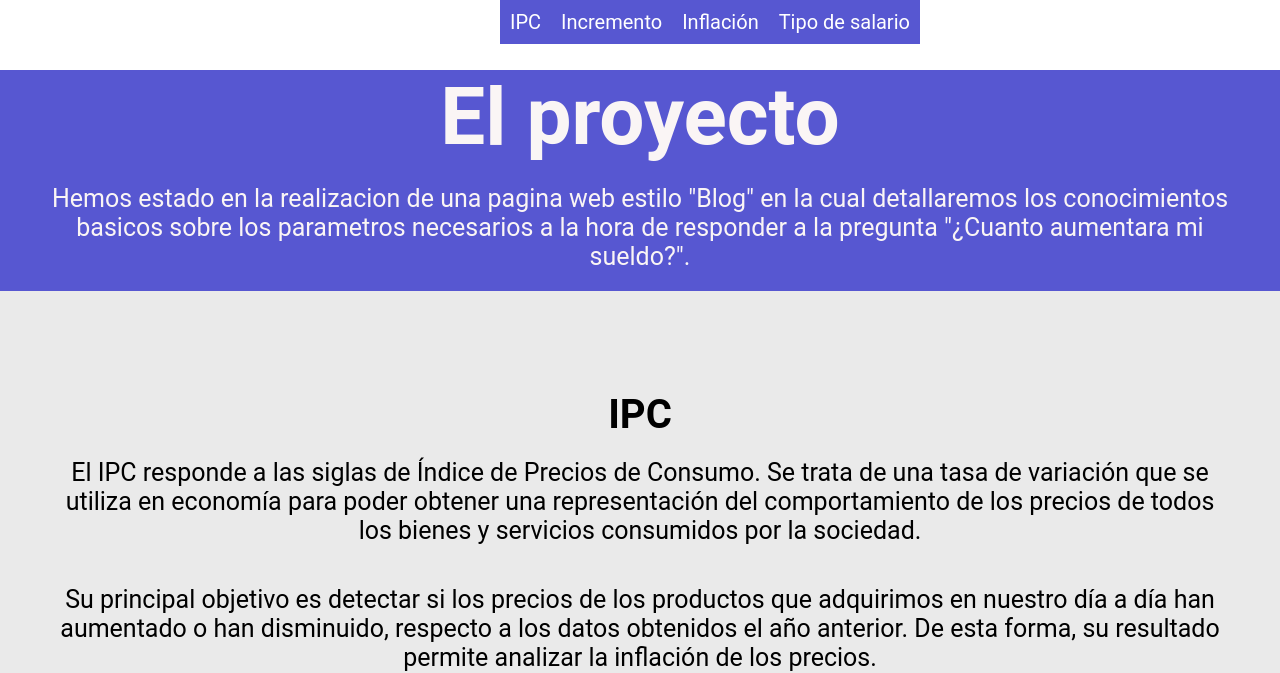
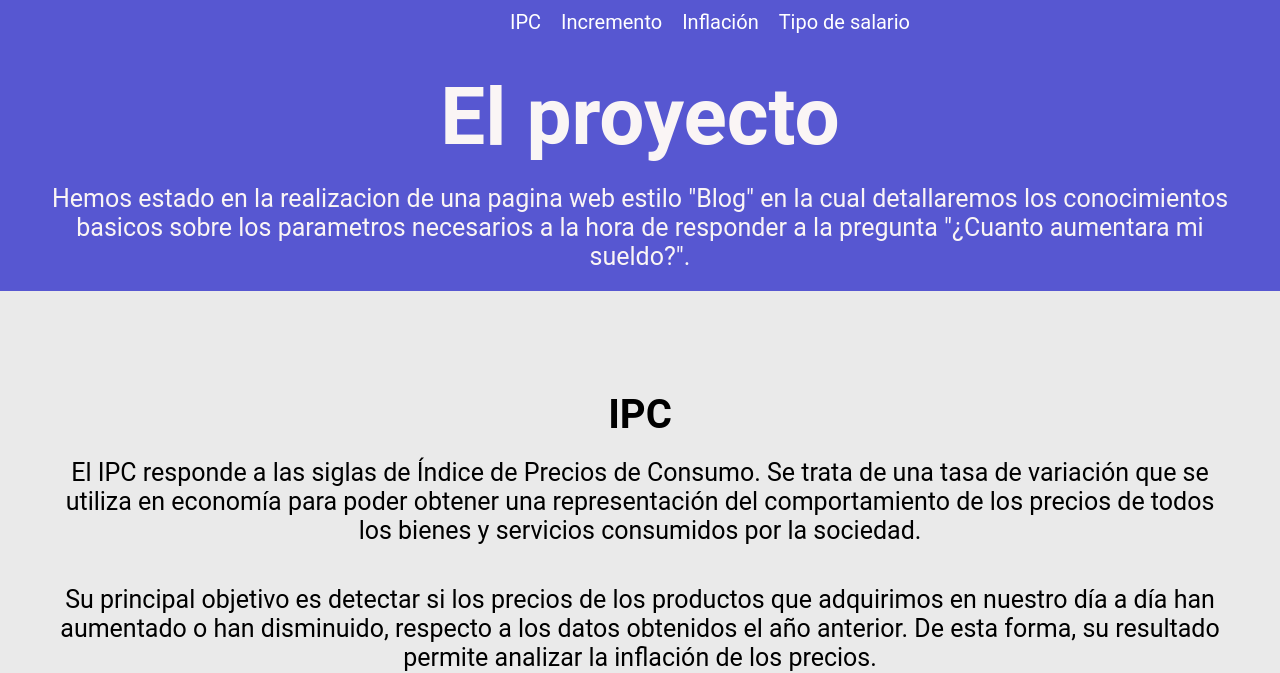
Before and after one commit to jeronimohuincaman/PAG-WEB-INFLACION, a plain HTML site: page index.html in a window 1280 px wide. Shown: the top 673 px of the page. Drawn offline with Linux system fonts and the light colour scheme; files whose address does not match are found by name.

Commit message:
menu color

```diff
--- a/style.css
+++ b/style.css
@@ -26,6 +26,8 @@ header {
   width: 100%;
   margin: 0 auto;
   height: 70px;
+  background-color: rgb(87, 87, 209);
+
 }
 
 .nav {
@@ -34,14 +36,16 @@ header {
 
 #menu {
   scroll-behavior: smooth;
-  width: 100%;
+  width: 1000px;
   align-items: center;
+margin: 0 500px 0 500px;
+
+
 }
 
 ul {
   list-style: none;
   position: fixed;
-  margin: 0 500px 0 500px;
 }
 
 #menu li>a {
```
